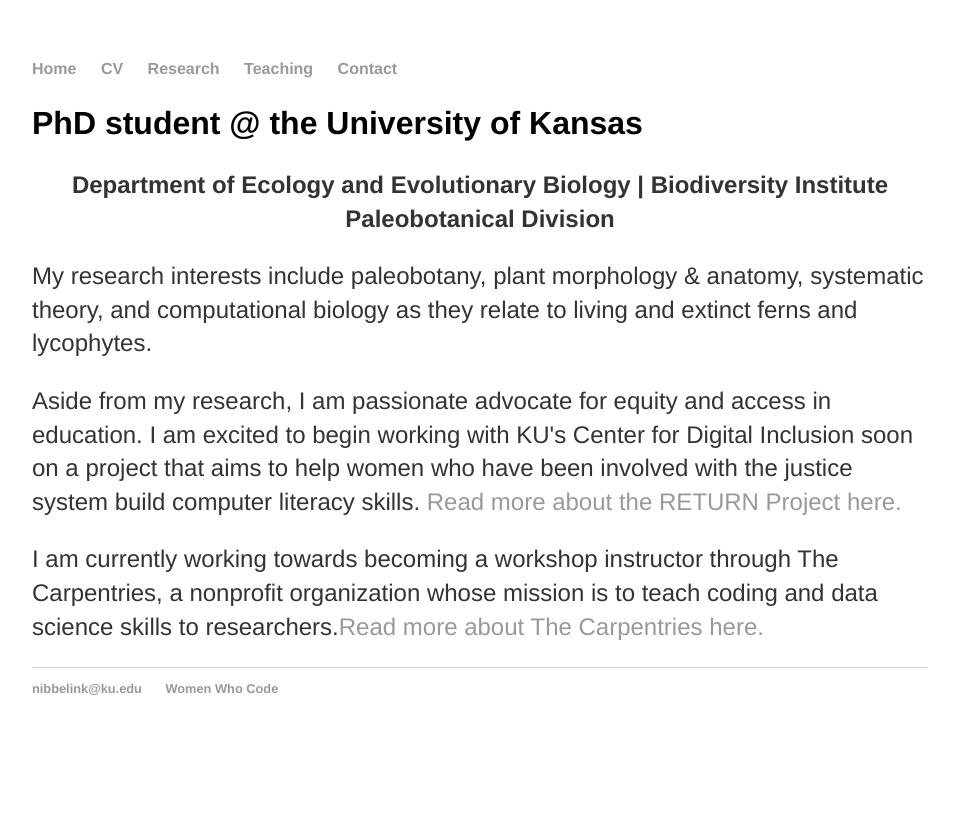
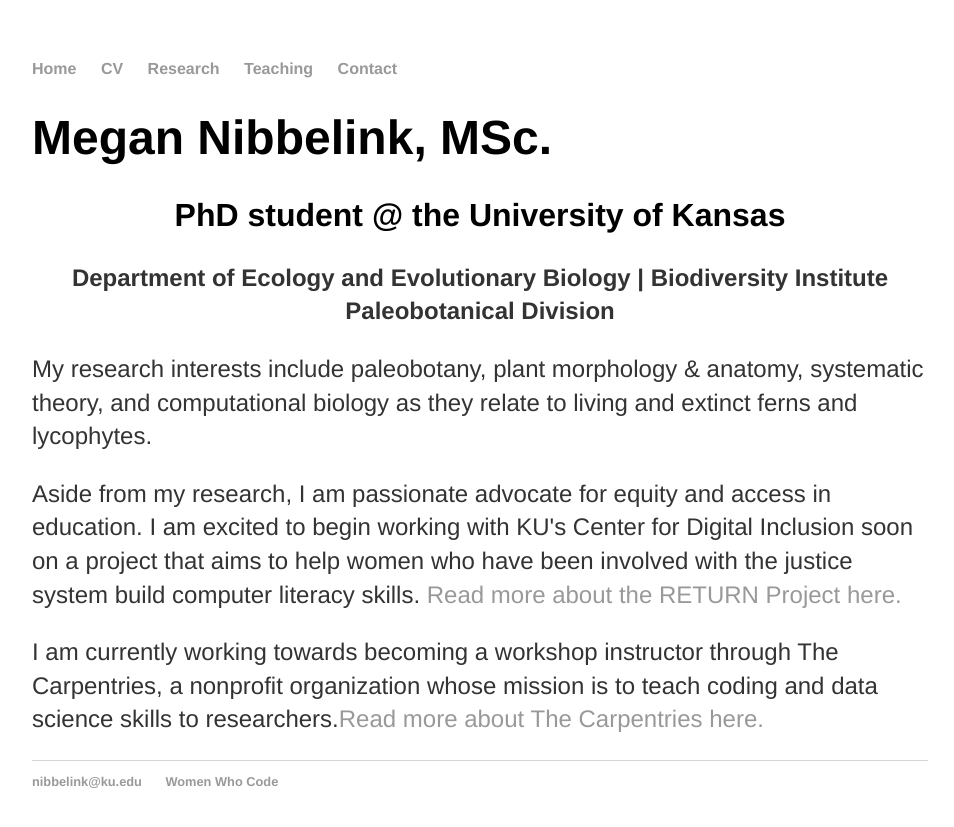
Before and after one commit to megannibbs/megannibbelink.github.io, a Jekyll site: the page built from index.html, in a window 1280 px wide. Shown: the top 827 px of the page, without its empty margins (160-1114 px from the left). Built offline with Jekyll 4.4.1, drawn with Linux system fonts in a browser that asks for light colours.

Commit message:
Update index.html

```diff
--- a/index.html
+++ b/index.html
@@ -3,7 +3,7 @@ layout: default
 title: Meg Nibbelink | Home
 ---
 <div class="blurb">
-	<div align="center><h1>Megan Nibbelink, MSc.</h1></div>
+	<h1>Megan Nibbelink, MSc.</h1>
 	<div align="center"><h2>PhD student @ the University of Kansas</br></div>
 	<div align="center"><p><strong>Department of Ecology and Evolutionary Biology | Biodiversity Institute Paleobotanical Division</strong></div></p>
 	<p>My research interests include paleobotany, plant morphology & anatomy, systematic theory,
```
